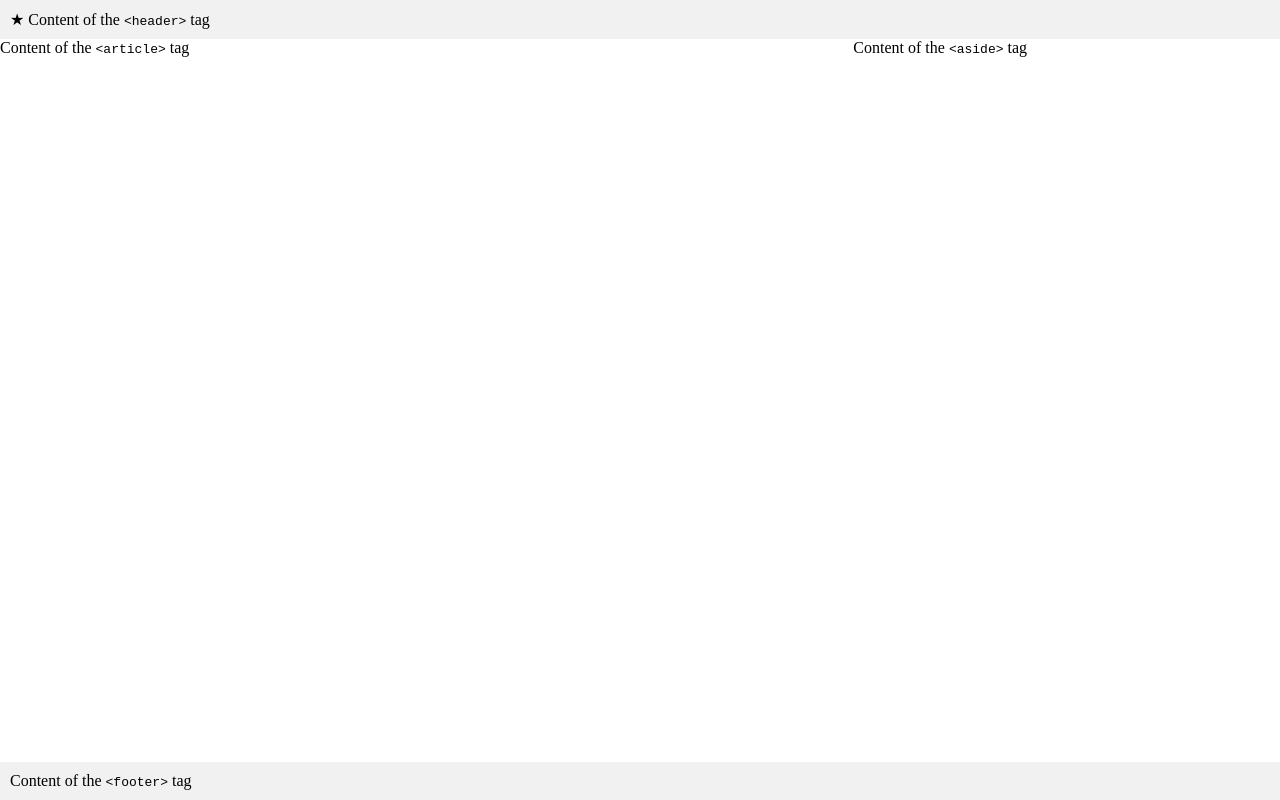
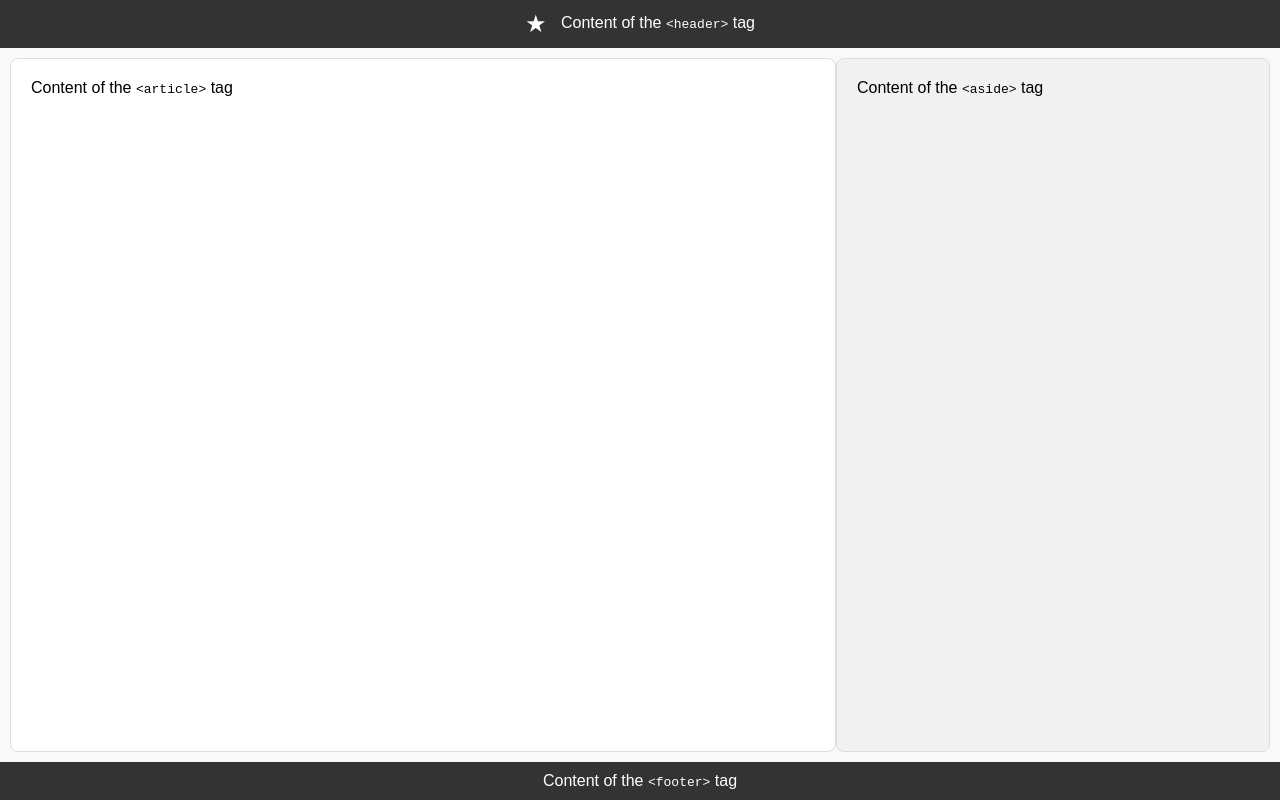
Before and after one commit to hossamshendy/alx_html_css, a plain HTML site: page css_basic/index.html in a window 1280 px wide. Drawn offline with Linux system fonts and the light colour scheme.

Commit message:
Update styles.css

```diff
--- a/css_basic/styles.css
+++ b/css_basic/styles.css
@@ -1,31 +1,51 @@
-/* Base styles for desktop and larger screens */
+/* General styling */
 body {
   display: flex;
   flex-direction: column;
   height: 100vh; /* Ensure the body takes the full height of the viewport */
   margin: 0; /* Remove default margin */
+  font-family: Arial, sans-serif;
+  background-color: #f9f9f9; /* Light background color */
 }
 
+header, footer {
+  flex: none; /* Ensure header and footer do not grow or shrink */
+  padding: 10px; /* Add some padding for visual spacing */
+  background-color: #333; /* Dark background for header and footer */
+  color: #fff; /* White text color */
+  text-align: center;
+}
+
+header .logo {
+  font-size: 24px; /* Make the logo bigger */
+  margin-right: 10px; /* Add space between logo and text */
+  vertical-align: middle; /* Align the logo with text */
+}
+
+/* Flexbox layout for main content */
 main {
   display: flex;
   flex-direction: row;
   flex: auto; /* Ensure main takes up remaining space */
+  padding: 10px;
 }
 
 article {
   flex: 2;
   overflow-y: auto; /* Enable vertical scrolling */
+  padding: 20px;
+  background-color: #fff; /* White background for article */
+  border: 1px solid #ddd; /* Light border around article */
+  border-radius: 8px; /* Rounded corners */
 }
 
 aside {
   flex: 1;
   overflow-y: auto; /* Enable vertical scrolling */
-}
-
-header, footer {
-  flex: none; /* Ensure header and footer do not grow or shrink */
-  padding: 10px; /* Add some padding for visual spacing */
-  background-color: #f1f1f1; /* Light grey background for visibility */
+  padding: 20px;
+  background-color: #f1f1f1; /* Light grey background for aside */
+  border: 1px solid #ddd; /* Light border around aside */
+  border-radius: 8px; /* Rounded corners */
 }
 
 /* Responsive styles for smaller screens */
```
